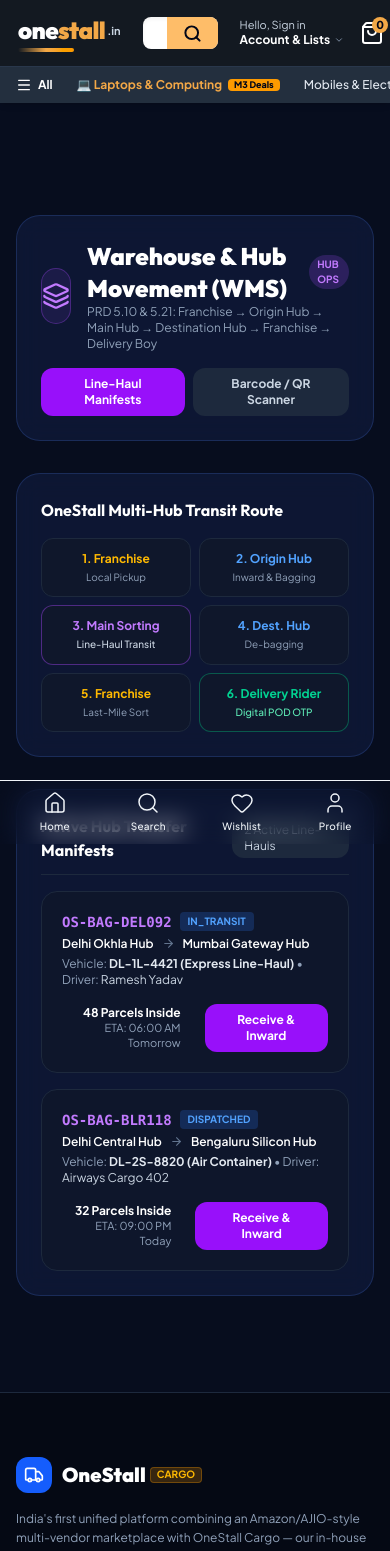
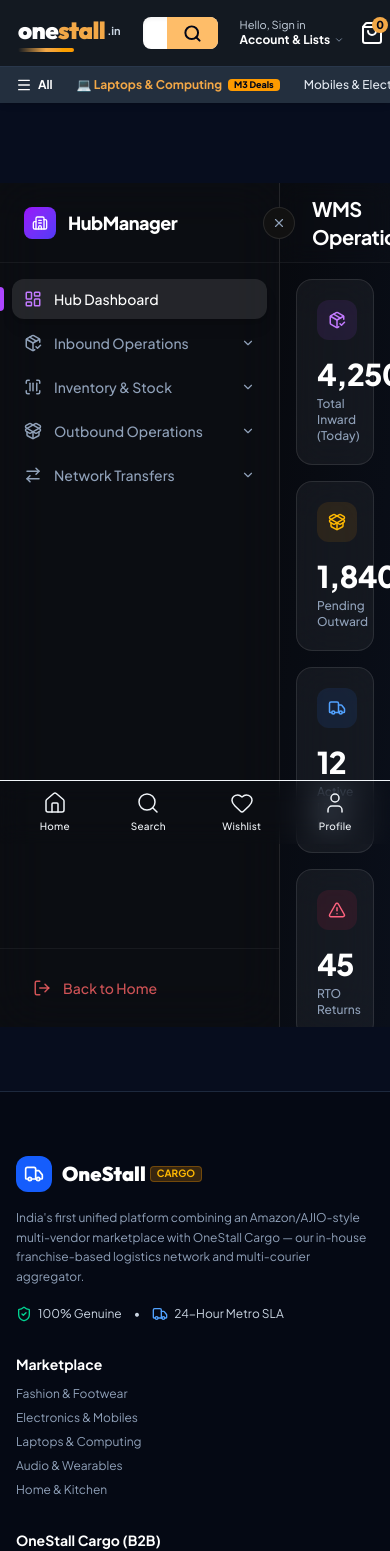
Before and after one commit to Ajaysingh04/onestall-cargo, a React (Vite) app in the folder frontend/: page /warehouse in a window 390 px wide. Shown: the top 1551 px of the page. Built offline with nearby package versions, Linux system fonts and the light colour scheme.

Commit message:
feat: complete Phase 3 Warehouse WMS Portal with high-density purple ui

```diff
--- a/frontend/src/pages/WarehousePortal.tsx
+++ b/frontend/src/pages/WarehousePortal.tsx
@@ -1,220 +1,283 @@
 import React, { useState } from 'react';
 import {
-  Layers,
+  Building2,
+  PackageCheck,
+  PackageOpen,
+  ScanBarcode,
   Truck,
-  Scan,
-  PackageCheck,
-  ArrowRight,
-  ShieldCheck,
+  ArrowRightLeft,
+  LayoutDashboard,
+  Menu,
+  X,
+  ChevronDown,
+  LogOut,
+  ShieldAlert,
+  Search,
+  CheckCircle2,
   AlertTriangle,
-  QrCode,
-  FileText,
-  Clock,
+  ClipboardList
 } from 'lucide-react';
+import { AreaChart, Area, XAxis, YAxis, CartesianGrid, Tooltip, ResponsiveContainer } from 'recharts';
+import { useNavigate } from 'react-router-dom';
+import { motion, AnimatePresence } from 'framer-motion';
+
+const volumeData = [
+  { name: '08:00', volume: 120 }, { name: '10:00', volume: 450 }, { name: '12:00', volume: 820 },
+  { name: '14:00', volume: 1100 }, { name: '16:00', volume: 950 }, { name: '18:00', volume: 500 }, { name: '20:00', volume: 150 },
+];
 
 const WarehousePortal: React.FC = () => {
-  const [activeTab, setActiveTab] = useState<'manifest' | 'scan' | 'hubs'>('manifest');
+  const navigate = useNavigate();
+  const [activeTab, setActiveTab] = useState('dashboard');
+  const [isSidebarOpen, setIsSidebarOpen] = useState(true);
+  const [expandedMenus, setExpandedMenus] = useState<Record<string, boolean>>({});
+
+  // Scanner State
   const [scanAwb, setScanAwb] = useState('');
-  const [scannedList, setScannedList] = useState<string[]>([
-    'OS-882910412',
-    'OS-719382014',
-    'OS-391024519',
-  ]);
+  const [scannedList, setScannedList] = useState<string[]>([]);
 
-  const [manifests, setManifests] = useState([
-    {
-      id: 'OS-BAG-DEL092',
-      origin: 'Delhi Okhla Hub',
-      destination: 'Mumbai Gateway Hub',
-      vehicle: 'DL-1L-4421 (Express Line-Haul)',
-      driver: 'Ramesh Yadav',
-      totalParcels: 48,
-      status: 'IN_TRANSIT',
-      departureTime: '10:30 AM Today',
-      estArrival: '06:00 AM Tomorrow',
-    },
-    {
-      id: 'OS-BAG-BLR118',
-      origin: 'Delhi Central Hub',
-      destination: 'Bengaluru Silicon Hub',
-      vehicle: 'DL-2S-8820 (Air Container)',
-      driver: 'Airways Cargo 402',
-      totalParcels: 32,
-      status: 'DISPATCHED',
-      departureTime: '01:15 PM Today',
-      estArrival: '09:00 PM Today',
-    },
-  ]);
+  const menuItems = [
+    { id: 'dashboard', label: 'Hub Dashboard', icon: LayoutDashboard },
+    { id: 'inbound', label: 'Inbound Operations', icon: PackageCheck, subItems: [
+        { id: 'inward', label: 'Inward Scanning' },
+        { id: 'rto', label: 'RTO & Returns Receiving' }
+    ]},
+    { id: 'inventory', label: 'Inventory & Stock', icon: ScanBarcode, subItems: [
+        { id: 'sku', label: 'SKU & Barcode Check' },
+        { id: 'bin', label: 'Bin & Location Mapping' }
+    ]},
+    { id: 'outbound', label: 'Outbound Operations', icon: PackageOpen, subItems: [
+        { id: 'pickpack', label: 'Pick & Pack Lists' },
+        { id: 'dispatch', label: 'Dispatch & Sorting' }
+    ]},
+    { id: 'transfers', label: 'Network Transfers', icon: ArrowRightLeft, subItems: [
+        { id: 'manifests', label: 'Line-haul Manifests' },
+        { id: 'hub', label: 'Hub-to-Hub Transfers' }
+    ]},
+  ];
+
+  const toggleMenu = (menuId: string) => {
+    if (!isSidebarOpen) setIsSidebarOpen(true);
+    setExpandedMenus(prev => ({ ...prev, [menuId]: !prev[menuId] }));
+  };
 
   const handleAddScan = (e: React.FormEvent) => {
     e.preventDefault();
     if (!scanAwb.trim()) return;
-    setScannedList([scanAwb.trim().toUpperCase(), ...scannedList]);
+    setScannedList([{ id: scanAwb.toUpperCase(), time: new Date().toLocaleTimeString() }, ...scannedList] as any);
     setScanAwb('');
   };
 
+  const renderTabContent = () => {
+    if (activeTab === 'dashboard') {
       return (
-    <div className="min-h-screen py-8 px-4 lg:px-8 max-w-7xl mx-auto space-y-8">
-      {/* Header */}
-      <div className="glass-card rounded-3xl p-6 lg:p-8 flex flex-col md:flex-row md:items-center justify-between gap-4 border-purple-500/20">
-        <div className="flex items-center gap-4">
-          <div className="w-14 h-14 rounded-2xl bg-purple-500/10 border border-purple-500/30 flex items-center justify-center text-purple-400">
-            <Layers size={28} />
+        <div className="space-y-6">
+          <div className="grid grid-cols-1 sm:grid-cols-2 lg:grid-cols-4 gap-4">
+            {[
+              { label: 'Total Inward (Today)', value: '4,250', icon: PackageCheck, color: 'purple' },
+              { label: 'Pending Outward', value: '1,840', icon: PackageOpen, color: 'amber' },
+              { label: 'Active Line-hauls', value: '12', icon: Truck, color: 'blue' },
+              { label: 'RTO Returns', value: '45', icon: AlertTriangle, color: 'rose' },
+            ].map((m, i) => (
+              <motion.div initial={{ opacity: 0, y: 20 }} animate={{ opacity: 1, y: 0 }} transition={{ delay: i * 0.1 }} key={i} className="bg-white/5 backdrop-blur-xl border border-white/10 rounded-2xl p-5 hover:bg-white/[0.07] transition-all">
+                <div className={`w-10 h-10 rounded-xl bg-${m.color}-500/10 flex items-center justify-center text-${m.color}-400 mb-4`}><m.icon size={18} /></div>
+                <h4 className="text-3xl font-black text-white tracking-tight mb-1">{m.value}</h4>
+                <p className="text-xs text-slate-400 font-medium">{m.label}</p>
+              </motion.div>
+            ))}
           </div>
-          <div>
-            <div className="flex items-center gap-2">
-              <h1 className="text-2xl font-heading font-black text-white">Warehouse & Hub Movement (WMS)</h1>
-              <span className="bg-purple-500/20 text-purple-400 text-[10px] font-bold px-2 py-0.5 rounded-full uppercase">
-                Hub Ops
-              </span>
-            </div>
-            <p className="text-xs text-slate-400">
-              PRD 5.10 & 5.21: Franchise → Origin Hub → Main Hub → Destination Hub → Franchise → Delivery Boy
-            </p>
+          <div className="bg-white/5 backdrop-blur-xl border border-white/10 rounded-3xl p-6 h-72">
+             <h3 className="font-bold text-white mb-4">Hub Processing Volume (Hourly)</h3>
+             <ResponsiveContainer width="100%" height="100%"><AreaChart data={volumeData} margin={{top:0,right:0,left:-20,bottom:20}}><defs><linearGradient id="vol" x1="0" y1="0" x2="0" y2="1"><stop offset="5%" stopColor="#A855F7" stopOpacity={0.5}/><stop offset="95%" stopColor="#A855F7" stopOpacity={0}/></linearGradient></defs><XAxis dataKey="name" stroke="#64748B" axisLine={false} tickLine={false}/><YAxis stroke="#64748B" axisLine={false} tickLine={false}/><Tooltip contentStyle={{backgroundColor:'#0f172a',border:'none',borderRadius:'8px',color:'#fff'}}/><Area type="monotone" dataKey="volume" stroke="#A855F7" strokeWidth={3} fillOpacity={1} fill="url(#vol)" /></AreaChart></ResponsiveContainer>
           </div>
         </div>
+      );
+    }
 
-        <div className="flex gap-2">
-          <button
-            onClick={() => setActiveTab('manifest')}
-            className={`px-4 py-2 rounded-xl text-xs font-bold transition-all ${
-              activeTab === 'manifest' ? 'bg-purple-600 text-white' : 'bg-slate-800 text-slate-300'
-            }`}
-          >
-            Line-Haul Manifests
-          </button>
-          <button
-            onClick={() => setActiveTab('scan')}
-            className={`px-4 py-2 rounded-xl text-xs font-bold transition-all ${
-              activeTab === 'scan' ? 'bg-purple-600 text-white' : 'bg-slate-800 text-slate-300'
-            }`}
-          >
-            Barcode / QR Scanner
-          </button>
+    if (activeTab === 'inbound-inward') {
+      return (
+        <div className="grid grid-cols-1 md:grid-cols-2 gap-6 h-full">
+          <div className="bg-white/5 backdrop-blur-xl border border-white/10 rounded-3xl p-8 flex flex-col h-[600px]">
+             <h2 className="text-2xl font-bold text-white mb-6 flex items-center gap-3"><ScanBarcode className="text-purple-400" /> High-Speed Inward Scanner</h2>
+             <form onSubmit={handleAddScan} className="space-y-4 mb-8">
+               <div>
+                 <label className="text-xs font-bold text-slate-400 uppercase block mb-2">Scan Barcode / Enter AWB</label>
+                 <input autoFocus type="text" value={scanAwb} onChange={(e) => setScanAwb(e.target.value)} className="w-full bg-black/60 border border-purple-500/50 rounded-xl px-4 py-4 text-2xl font-mono text-white focus:outline-none focus:ring-2 focus:ring-purple-500/50 shadow-inner" placeholder="OS-..." />
+               </div>
+               <button type="submit" className="w-full bg-purple-600 hover:bg-purple-500 text-white font-bold py-3.5 rounded-xl shadow-[0_0_20px_rgba(168,85,247,0.2)] transition-all">Record Inward Entry</button>
+             </form>
+             <div className="flex-1 overflow-auto bg-black/20 rounded-2xl p-4 border border-white/5 space-y-2 no-scrollbar">
+                <h3 className="text-xs font-bold text-slate-400 uppercase mb-3 sticky top-0 bg-[#0A0F1A] pb-2 z-10">Recent Scans ({scannedList.length})</h3>
+                {scannedList.map((item: any, i) => (
+                  <div key={i} className="flex items-center justify-between bg-white/5 p-3 rounded-xl border border-white/5 animate-in slide-in-from-top-2">
+                    <span className="font-mono text-white font-bold text-sm">{item.id}</span>
+                    <span className="text-xs text-emerald-400 flex items-center gap-1"><CheckCircle2 size={12}/> {item.time}</span>
+                  </div>
+                ))}
+                {scannedList.length === 0 && <div className="text-center text-slate-500 text-sm mt-10">Waiting for barcode scan...</div>}
              </div>
           </div>
-
-      {/* Hub Movement Network Flow (PRD Section 5.21 Visualized) */}
-      <div className="glass-card rounded-3xl p-6 space-y-4">
-        <h3 className="font-heading font-bold text-white text-base">OneStall Multi-Hub Transit Route</h3>
-
-        <div className="grid grid-cols-2 md:grid-cols-6 gap-2 text-center text-xs">
-          <div className="bg-slate-900 border border-slate-800 p-3 rounded-xl space-y-1">
-            <div className="text-amber-400 font-bold">1. Franchise</div>
-            <p className="text-[10px] text-slate-400">Local Pickup</p>
-          </div>
-          <div className="bg-slate-900 border border-slate-800 p-3 rounded-xl space-y-1">
-            <div className="text-blue-400 font-bold">2. Origin Hub</div>
-            <p className="text-[10px] text-slate-400">Inward & Bagging</p>
-          </div>
-          <div className="bg-slate-900 border border-purple-500/40 p-3 rounded-xl space-y-1 bg-purple-950/20">
-            <div className="text-purple-400 font-bold">3. Main Sorting</div>
-            <p className="text-[10px] text-slate-300 font-medium">Line-Haul Transit</p>
-          </div>
-          <div className="bg-slate-900 border border-slate-800 p-3 rounded-xl space-y-1">
-            <div className="text-blue-400 font-bold">4. Dest. Hub</div>
-            <p className="text-[10px] text-slate-400">De-bagging</p>
-          </div>
-          <div className="bg-slate-900 border border-slate-800 p-3 rounded-xl space-y-1">
-            <div className="text-amber-400 font-bold">5. Franchise</div>
-            <p className="text-[10px] text-slate-400">Last-Mile Sort</p>
-          </div>
-          <div className="bg-slate-900 border border-emerald-500/40 p-3 rounded-xl space-y-1 bg-emerald-950/20">
-            <div className="text-emerald-400 font-bold">6. Delivery Rider</div>
-            <p className="text-[10px] text-emerald-300 font-medium">Digital POD OTP</p>
+          <div className="bg-white/5 backdrop-blur-xl border border-white/10 rounded-3xl p-8 flex flex-col justify-center items-center text-center border-dashed border-2">
+             <ClipboardList size={64} className="text-slate-500 mb-6 opacity-50" />
+             <h3 className="text-xl font-bold text-white mb-2">Inward Verification</h3>
+             <p className="text-slate-400 text-sm max-w-sm">Weight and dimensional checks happen automatically upon barcode scan using the integrated weighing scale API.</p>
           </div>
         </div>
+      );
+    }
+
+    if (activeTab === 'outbound-pickpack') {
+      return (
+        <div className="bg-white/5 backdrop-blur-xl border border-white/10 rounded-3xl p-6 h-full flex flex-col">
+          <div className="flex justify-between items-center mb-6">
+            <h2 className="text-xl font-bold text-white">Active Pick & Pack Lists</h2>
+            <button className="bg-purple-600 hover:bg-purple-500 px-4 py-2 rounded-lg text-xs font-bold text-white">Generate New List</button>
           </div>
-
-      {/* Manifests & Scanners */}
-      {activeTab === 'manifest' ? (
-        <div className="glass-card rounded-3xl p-6 space-y-4">
-          <div className="flex items-center justify-between pb-3 border-b border-slate-800">
-            <h3 className="font-heading font-bold text-white text-base">Active Hub Transfer Manifests</h3>
-            <span className="text-xs bg-slate-800 text-slate-300 px-3 py-1 rounded-xl">2 Active Line-Hauls</span>
-          </div>
-
-          <div className="space-y-4">
-            {manifests.map((m) => (
-              <div
-                key={m.id}
-                className="bg-slate-900/80 border border-slate-800 rounded-2xl p-5 flex flex-col md:flex-row md:items-center justify-between gap-4"
-              >
-                <div className="space-y-1">
-                  <div className="flex items-center gap-2">
-                    <span className="font-mono font-bold text-purple-400 text-sm">{m.id}</span>
-                    <span className="bg-blue-500/20 text-blue-400 px-2 py-0.5 rounded text-[10px] font-bold uppercase">
-                      {m.status}
-                    </span>
-                  </div>
-                  <div className="text-xs text-white font-semibold flex items-center gap-2">
-                    <span>{m.origin}</span>
-                    <ArrowRight size={13} className="text-slate-500" />
-                    <span>{m.destination}</span>
-                  </div>
-                  <div className="text-xs text-slate-400">
-                    Vehicle: <strong className="text-slate-200">{m.vehicle}</strong> • Driver:{' '}
-                    <span className="text-slate-300">{m.driver}</span>
+          <div className="flex-1 overflow-auto no-scrollbar">
+            <table className="w-full text-left text-sm">
+              <thead className="text-slate-400 uppercase text-[10px] tracking-widest border-b border-white/10">
+                <tr><th className="pb-4">Pick ID</th><th className="pb-4">Zone / Bin</th><th className="pb-4">SKU Count</th><th className="pb-4">Status</th><th className="pb-4">Action</th></tr>
+              </thead>
+              <tbody className="divide-y divide-white/5">
+                {[1,2,3,4].map((i) => (
+                  <tr key={i} className="hover:bg-white/[0.03] transition-colors">
+                    <td className="py-4 font-mono text-white text-xs">#PICK-10{i}</td>
+                    <td className="py-4 text-slate-300 font-bold">Aisle {i} - Rack B</td>
+                    <td className="py-4 text-slate-400">24 Items</td>
+                    <td className="py-4"><span className="bg-amber-500/10 text-amber-400 px-2 py-1 rounded text-[10px] font-bold">Pending</span></td>
+                    <td className="py-4"><button className="text-purple-400 text-xs hover:text-purple-300 font-bold">Assign to Picker</button></td>
+                  </tr>
+                ))}
+              </tbody>
+            </table>
           </div>
         </div>
+      );
+    }
 
-                <div className="flex items-center justify-between md:justify-end gap-6 text-xs">
+    if (activeTab === 'transfers-manifests') {
+      return (
+        <div className="bg-white/5 backdrop-blur-xl border border-white/10 rounded-3xl p-6 h-full flex flex-col">
+          <h2 className="text-xl font-bold text-white mb-6">Line-Haul Manifests</h2>
+          <div className="grid grid-cols-1 gap-4">
+             {[
+               { id: 'OS-BAG-DEL092', origin: 'Delhi Hub', dest: 'Mumbai Hub', bags: 48, status: 'DISPATCHED' },
+               { id: 'OS-BAG-BLR118', origin: 'Delhi Hub', dest: 'BLR Hub', bags: 32, status: 'LOADING' }
+             ].map((m, i) => (
+               <div key={i} className="bg-black/40 border border-white/10 rounded-2xl p-5 flex items-center justify-between">
+                 <div>
+                   <div className="flex items-center gap-2 mb-1">
+                     <span className="font-mono text-purple-400 font-bold">{m.id}</span>
+                     <span className={`text-[10px] px-2 py-0.5 rounded uppercase font-bold ${m.status === 'LOADING' ? 'bg-amber-500/20 text-amber-400' : 'bg-blue-500/20 text-blue-400'}`}>{m.status}</span>
+                   </div>
+                   <div className="text-xs text-white font-bold flex items-center gap-2"><span>{m.origin}</span><ArrowRightLeft size={12} className="text-slate-500"/><span>{m.dest}</span></div>
+                 </div>
                  <div className="text-right">
-                    <div className="text-white font-bold">{m.totalParcels} Parcels Inside</div>
-                    <div className="text-slate-400 text-[11px]">ETA: {m.estArrival}</div>
-                  </div>
-
-                  <button
-                    onClick={() => alert(`Manifest ${m.id} scanned and inwarded into destination hub.`)}
-                    className="bg-purple-600 hover:bg-purple-500 text-white font-bold px-4 py-2 rounded-xl transition-colors cursor-pointer"
-                  >
-                    Receive & Inward
-                  </button>
+                   <div className="text-white font-bold text-sm">{m.bags} Master Bags</div>
+                   <button className="mt-2 bg-white/10 hover:bg-white/20 px-4 py-1.5 rounded-lg text-xs font-bold text-white transition-colors">View Details</button>
                  </div>
                </div>
              ))}
           </div>
         </div>
-      ) : (
-        <div className="grid grid-cols-1 md:grid-cols-2 gap-6">
-          <div className="glass-card rounded-3xl p-6 space-y-4">
-            <h3 className="font-heading font-bold text-white text-base flex items-center gap-2">
-              <Scan className="text-purple-400" size={18} />
-              Simulate Barcode / QR Scanner
-            </h3>
-            <form onSubmit={handleAddScan} className="space-y-3">
-              <input
-                type="text"
-                placeholder="Scan or Enter AWB (e.g. OS-882910412)"
-                value={scanAwb}
-                onChange={(e) => setScanAwb(e.target.value)}
-                className="w-full bg-slate-900 border border-slate-700 rounded-xl px-4 py-3 text-sm font-mono text-white"
-              />
-              <button
-                type="submit"
-                className="w-full bg-purple-600 hover:bg-purple-500 text-white font-bold py-2.5 rounded-xl transition-colors cursor-pointer text-xs"
+      );
+    }
+
+    // Generic Placeholder
+    const [mainPart, subPart] = activeTab.split('-');
+    const currentItem = menuItems.find(m => m.id === mainPart);
+    const subItem = currentItem?.subItems?.find(s => s.id === subPart);
+    const title = subItem ? subItem.label : currentItem?.label;
+
+    return (
+      <div className="bg-white/5 backdrop-blur-xl border border-white/10 rounded-3xl p-6 h-full flex flex-col justify-center items-center text-center">
+        {currentItem?.icon && <currentItem.icon size={64} className="text-purple-500 opacity-50 mb-6" />}
+        <h3 className="text-2xl font-bold text-white mb-2">{title}</h3>
+        <p className="text-slate-400 text-sm max-w-md">This WMS module is structured and ready for backend API integration.</p>
+      </div>
+    );
+  };
+
+  return (
+    <div className="min-h-screen bg-[#07090E] text-slate-200 font-sans flex overflow-hidden">
+      {/* SIDEBAR */}
+      <motion.aside
+        initial={{ width: 280 }} animate={{ width: isSidebarOpen ? 280 : 80 }}
+        className="h-screen bg-white/[0.02] border-r border-white/10 flex flex-col relative z-20 backdrop-blur-xl flex-shrink-0 transition-all duration-300"
       >
-                Scan & Verify Packet Weight
+        <div className="p-6 flex items-center justify-between border-b border-white/5 h-20">
+          {isSidebarOpen && (
+            <motion.div initial={{ opacity: 0 }} animate={{ opacity: 1 }} className="flex items-center gap-3">
+              <div className="w-8 h-8 rounded-lg bg-gradient-to-br from-purple-600 to-indigo-600 flex items-center justify-center text-white"><Building2 size={16} /></div>
+              <span className="font-black text-lg tracking-tight text-white">HubManager</span>
+            </motion.div>
+          )}
+          {!isSidebarOpen && <div className="w-8 h-8 rounded-lg bg-gradient-to-br from-purple-600 to-indigo-600 flex items-center justify-center text-white mx-auto"><Building2 size={16} /></div>}
+          <button onClick={() => setIsSidebarOpen(!isSidebarOpen)} className="absolute -right-4 top-6 w-8 h-8 bg-[#111] border border-white/10 rounded-full flex items-center justify-center text-slate-400 hover:text-white cursor-pointer z-50">
+             {isSidebarOpen ? <X size={14} /> : <Menu size={14} />}
           </button>
-            </form>
         </div>
 
-          <div className="glass-card rounded-3xl p-6 space-y-3">
-            <h3 className="font-heading font-bold text-white text-base">Recently Inwarded AWBs</h3>
-            <div className="space-y-2">
-              {scannedList.map((awb, i) => (
-                <div key={i} className="bg-slate-900 p-2.5 rounded-xl flex items-center justify-between text-xs font-mono">
-                  <span className="text-white">{awb}</span>
-                  <span className="text-emerald-400 flex items-center gap-1 font-sans text-[11px]">
-                    <PackageCheck size={14} />
-                    Verified & Bagged
-                  </span>
+        <div className="flex-1 overflow-y-auto py-4 px-3 space-y-1 no-scrollbar">
+          {menuItems.map((item) => {
+            const hasSub = item.subItems && item.subItems.length > 0;
+            const isExpanded = expandedMenus[item.id];
+            const isActive = activeTab === item.id || activeTab.startsWith(item.id + '-');
+
+            return (
+              <div key={item.id} className="flex flex-col">
+                <button onClick={() => hasSub ? toggleMenu(item.id) : setActiveTab(item.id)} className={`w-full flex items-center gap-3 px-3 py-2.5 rounded-xl transition-all duration-200 group ${isActive && !hasSub ? 'bg-white/10 text-white shadow-lg' : 'text-slate-400 hover:bg-white/5 hover:text-white'}`}>
+                  <item.icon size={18} className={`${isActive ? 'text-purple-400' : ''}`} />
+                  {isSidebarOpen && <span className={`text-sm font-medium ${isActive ? 'text-white' : ''}`}>{item.label}</span>}
+                  {isSidebarOpen && hasSub && <ChevronDown size={14} className={`ml-auto transition-transform duration-300 ${isExpanded ? 'rotate-180 text-purple-400' : ''}`} />}
+                  {isActive && !hasSub && <motion.div layoutId="activeNavWMS" className="absolute left-0 w-1 h-6 bg-purple-500 rounded-r-full" />}
+                </button>
+                <AnimatePresence>
+                  {isSidebarOpen && hasSub && isExpanded && (
+                    <motion.div initial={{ height: 0, opacity: 0 }} animate={{ height: 'auto', opacity: 1 }} exit={{ height: 0, opacity: 0 }} className="overflow-hidden ml-9 border-l border-white/10 mt-1 space-y-1">
+                      {item.subItems.map(sub => {
+                        const subId = `${item.id}-${sub.id}`;
+                        const isSubActive = activeTab === subId;
+                        return (
+                          <button key={subId} onClick={() => setActiveTab(subId)} className={`w-full text-left pl-4 pr-3 py-2 text-xs font-medium rounded-r-xl transition-all relative ${isSubActive ? 'text-white bg-purple-500/10' : 'text-slate-500 hover:text-slate-300 hover:bg-white/5'}`}>
+                            {isSubActive && <div className="absolute left-[-1px] top-0 bottom-0 w-0.5 bg-purple-500" />}
+                            {sub.label}
+                          </button>
+                        );
+                      })}
+                    </motion.div>
+                  )}
+                </AnimatePresence>
               </div>
-              ))}
+            );
+          })}
         </div>
+        <div className="p-4 border-t border-white/5">
+           <button onClick={() => navigate('/')} className="w-full flex items-center gap-3 px-4 py-3 rounded-xl text-red-400/80 hover:bg-red-500/10 hover:text-red-400 transition-all text-sm font-medium border border-transparent">
+             <LogOut size={18} />
+             {isSidebarOpen && <span>Back to Home</span>}
+           </button>
         </div>
+      </motion.aside>
+
+      <main className="flex-1 flex flex-col h-screen overflow-hidden bg-gradient-to-br from-[#07090E] to-[#0A0F1A]">
+        <header className="h-20 px-8 flex items-center justify-between bg-white/[0.01] border-b border-white/5 backdrop-blur-md flex-shrink-0 z-10">
+          <h1 className="text-xl font-bold text-white tracking-tight">WMS Operations</h1>
+          <div className="flex items-center gap-4">
+             <div className="flex flex-col items-end hidden sm:flex">
+               <span className="text-sm font-bold text-purple-400">Delhi Central Hub</span>
              </div>
-      )}
+             <div className="w-10 h-10 rounded-full bg-gradient-to-tr from-purple-600 to-indigo-600 flex items-center justify-center text-white font-bold border-2 border-[#07090E] shadow-lg">HM</div>
+          </div>
+        </header>
+        <div className="flex-1 overflow-y-auto p-4 lg:p-8 no-scrollbar relative">
+           <AnimatePresence mode="wait">
+             <motion.div key={activeTab} initial={{ opacity: 0, y: 10 }} animate={{ opacity: 1, y: 0 }} exit={{ opacity: 0, y: -10 }} transition={{ duration: 0.2 }} className="max-w-7xl mx-auto h-full">
+               {renderTabContent()}
+             </motion.div>
+           </AnimatePresence>
+        </div>
+      </main>
     </div>
   );
 };
```
Lines whose indentation alone changed are shown as unchanged.
